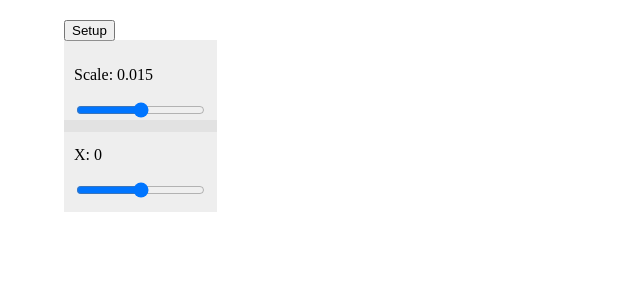
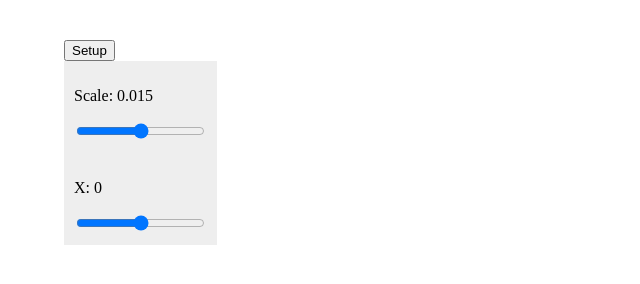
Before and after one commit to vqeyacc/modelviewerproto, a plain HTML site: page index.html in a window 1280 px wide. Shown: the whole page, without its empty margins (0-640 px from the left). Drawn offline with Linux system fonts and the light colour scheme.

Commit message:
Update index.html

```diff
--- a/index.html
+++ b/index.html
@@ -1,22 +1,19 @@
 <!DOCTYPE html>
 <html lang="en">
     <style>
-        #setupButton {
-            position: absolute;
-            left: 5vw;
-            top: 2.5vh;
-        }
-        #scaleContainer {
+        #controls {
             position: absolute;
             left: 5vw;
             top: 5vh;
+        }
+        #setupButton {
+
+        }
+        #scaleContainer {
             padding: 10px;
             background-color: rgba(200,200,200,0.3);
         }
         #xContainer {
-            position: absolute;
-            left: 5vw;
-            top: 15vh;
             padding: 10px;
             background-color: rgba(200,200,200,0.3);
         }
@@ -71,6 +68,7 @@
                 </a-entity>
             </a-entity>
         </a-scene>
+        <div id="controls">
             <button id="setupButton" onclick="setup()">Setup</button>
             <div id="scaleContainer">
                 <p id="scaleLabel">Scale: 0.015</p>
@@ -79,6 +77,7 @@
             <div id="xContainer">
                 <p id="xLabel">X: 0</p>
                 <input type="range" min="-2" max="2" value="0" step="0.1" oninput="changeX(this.value)">
+            </div>
         </div>
     </body>
 </html>
```
Lines whose indentation alone changed are shown as unchanged.
